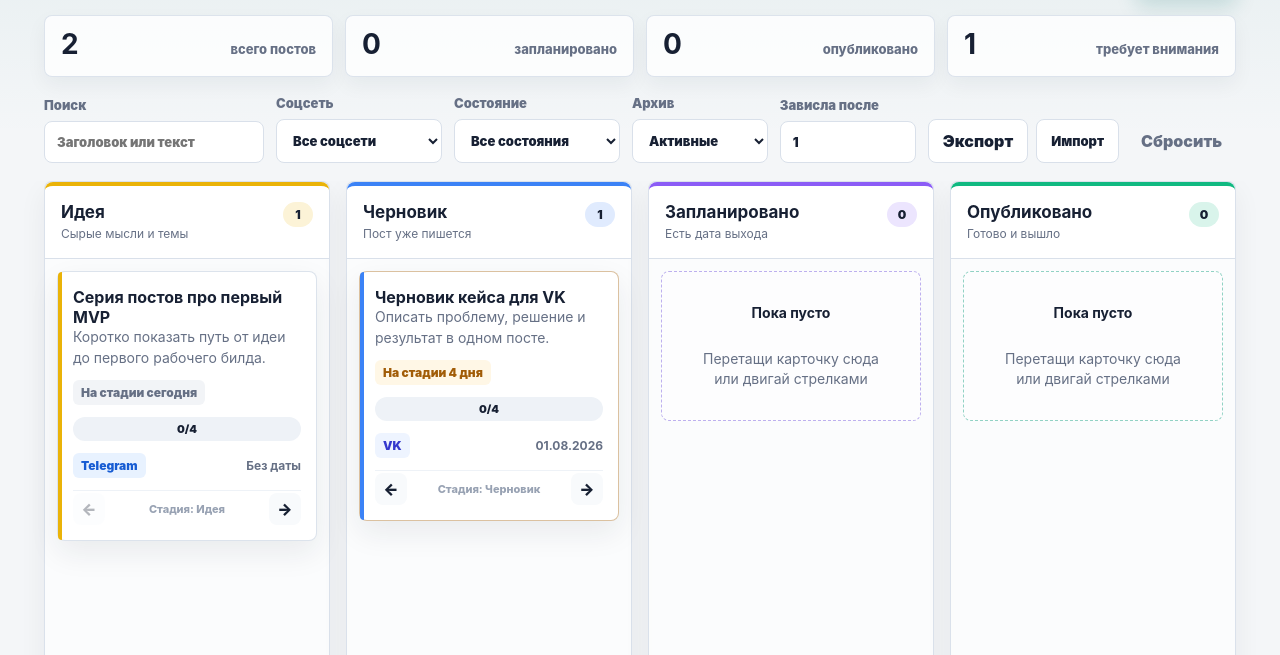
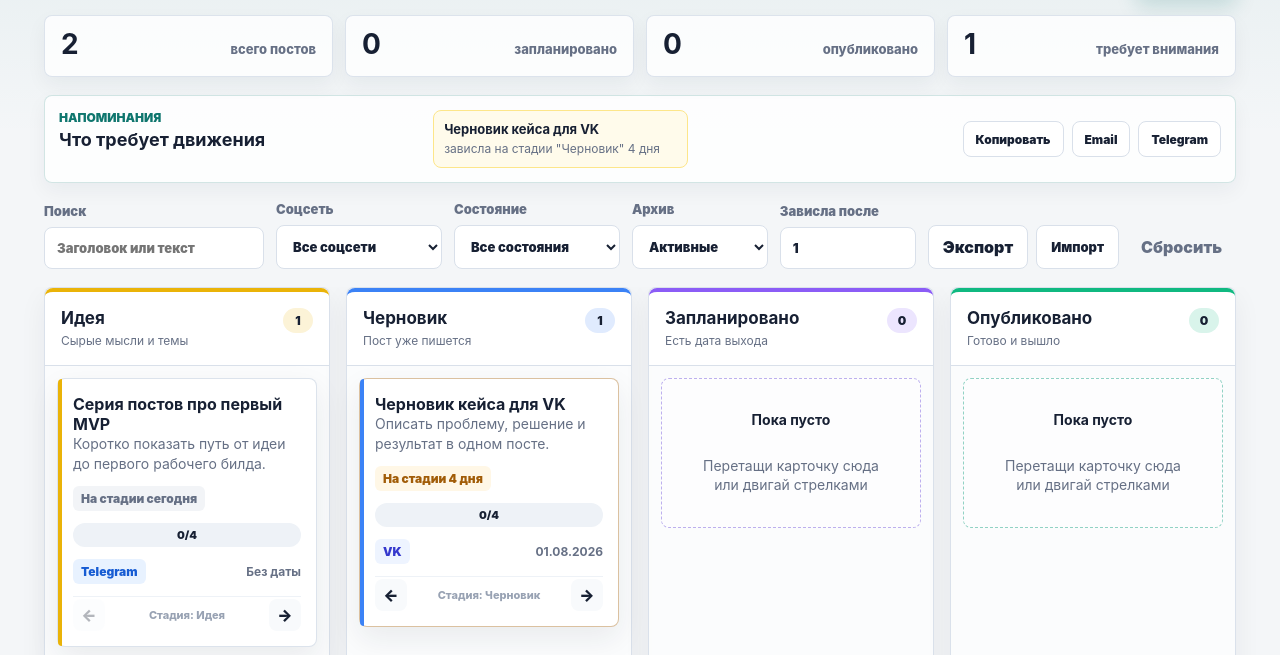
Before and after one commit to inrormzsa-ops/content-board-mvp, a website: page index.html in a window 1280 px wide. Shown: the part 145-800 px from the top of the page. Drawn offline with Linux system fonts and the light colour scheme.

Commit message:
Add reminder center

```diff
--- a/app.js
+++ b/app.js
@@ -65,6 +65,10 @@ let filters = {
 
 const board = document.querySelector("#board");
 const summaryStrip = document.querySelector("#summaryStrip");
+const reminderList = document.querySelector("#reminderList");
+const copyRemindersButton = document.querySelector("#copyRemindersButton");
+const emailRemindersLink = document.querySelector("#emailRemindersLink");
+const telegramRemindersLink = document.querySelector("#telegramRemindersLink");
 const searchInput = document.querySelector("#searchInput");
 const networkFilter = document.querySelector("#networkFilter");
 const dateFilter = document.querySelector("#dateFilter");
@@ -99,6 +103,10 @@ staleThresholdInput.value = String(staleThresholdDays);
 
 addPostButton.addEventListener("click", () => openPostDialog());
 closeDialogButton.addEventListener("click", closePostDialog);
+
+copyRemindersButton.addEventListener("click", async () => {
+  await copyText(buildReminderDigest(getReminderItems()));
+});
 
 searchInput.addEventListener("input", () => {
   filters.search = searchInput.value.trim().toLowerCase();
@@ -281,10 +289,12 @@ function loadStaleThreshold() {
 
 function renderBoard() {
   const visiblePosts = getVisiblePosts();
+  const reminderItems = getReminderItems();
 
   board.innerHTML = "";
   renderFilters();
   renderSummary(visiblePosts);
+  renderReminders(reminderItems);
 
   stages.forEach((stage) => {
     const stagePosts = visiblePosts
@@ -461,6 +471,35 @@ function renderSummary(visiblePosts) {
       <span>требует внимания</span>
     </article>
   `;
+}
+
+function renderReminders(reminderItems) {
+  const digest = buildReminderDigest(reminderItems);
+
+  reminderList.innerHTML = reminderItems.length
+    ? reminderItems
+        .slice(0, 4)
+        .map(
+          (item) => `
+            <article class="reminder-item">
+              <strong>${escapeHtml(item.title)}</strong>
+              <span>${escapeHtml(item.reason)}</span>
+            </article>
+          `
+        )
+        .join("")
+    : `
+      <article class="reminder-item is-clear">
+        <strong>Все спокойно</strong>
+        <span>Нет просроченных, зависших или недооформленных карточек.</span>
+      </article>
+    `;
+
+  const encodedSubject = encodeURIComponent("Напоминание по контент-доске");
+  const encodedDigest = encodeURIComponent(digest);
+  emailRemindersLink.href = `mailto:?subject=${encodedSubject}&body=${encodedDigest}`;
+  telegramRemindersLink.href = `https://t.me/share/url?text=${encodedDigest}`;
+  copyRemindersButton.disabled = reminderItems.length === 0;
 }
 
 function renderFilters() {
@@ -688,6 +727,58 @@ function getChecklistStatus(post) {
   };
 }
 
+function getReminderItems() {
+  return posts
+    .filter((post) => !post.archived && post.stage !== "published")
+    .map((post) => {
+      const dateStatus = getDateStatus(post);
+      const stageStatus = getStageStatus(post);
+      const stageTitle = stages.find((stage) => stage.id === post.stage)?.title || post.stage;
+      const reasons = [];
+
+      if (stageStatus.isStale) {
+        reasons.push(`зависла на стадии "${stageTitle}" ${formatDays(stageStatus.ageDays)}`);
+      }
+
+      if (dateStatus.isOverdue) {
+        reasons.push(`просрочена дата ${formatDate(post.date)}`);
+      }
+
+      if (post.stage === "scheduled" && !post.date) {
+        reasons.push("в планировании не выбрана дата");
+      }
+
+      return {
+        id: post.id,
+        title: post.title,
+        stage: stageTitle,
+        reason: reasons.join(", "),
+        priority: Number(stageStatus.isStale) + Number(dateStatus.isOverdue) + Number(post.stage === "scheduled" && !post.date),
+        ageDays: stageStatus.ageDays
+      };
+    })
+    .filter((item) => item.reason)
+    .sort((a, b) => b.priority - a.priority || b.ageDays - a.ageDays || a.title.localeCompare(b.title, "ru"));
+}
+
+function buildReminderDigest(reminderItems) {
+  if (reminderItems.length === 0) {
+    return "На контент-доске сейчас нет карточек, которые требуют напоминания.";
+  }
+
+  const lines = reminderItems.map(
+    (item, index) => `${index + 1}. ${item.title} — ${item.reason}.`
+  );
+
+  return [
+    "Нужно продвинуть контент по доске:",
+    "",
+    ...lines,
+    "",
+    `Порог зависания: ${formatDays(staleThresholdDays)}.`
+  ].join("\n");
+}
+
 function buildLocalDraft() {
   const title = titleInput.value.trim() || "Тема поста";
   const network = networkInput.value;
--- a/index.html
+++ b/index.html
@@ -28,6 +28,23 @@
     </header>
 
     <section class="summary-strip" id="summaryStrip" aria-label="Сводка по доске"></section>
+
+    <section class="reminder-panel" aria-label="Напоминания">
+      <div class="reminder-copy">
+        <p class="eyebrow">Напоминания</p>
+        <h2>Что требует движения</h2>
+      </div>
+      <div class="reminder-list" id="reminderList"></div>
+      <div class="reminder-actions">
+        <button class="secondary-action compact-action" id="copyRemindersButton" type="button">
+          Копировать
+        </button>
+        <a class="secondary-action compact-action" id="emailRemindersLink" href="#">Email</a>
+        <a class="secondary-action compact-action" id="telegramRemindersLink" href="#" target="_blank" rel="noreferrer">
+          Telegram
+        </a>
+      </div>
+    </section>
 
     <section class="toolbar" aria-label="Поиск, фильтры и перенос данных">
       <label class="search-field">
--- a/styles.css
+++ b/styles.css
@@ -174,6 +174,79 @@ h1 {
   font-weight: 800;
   text-align: right;
   overflow-wrap: anywhere;
+}
+
+.reminder-panel {
+  display: grid;
+  grid-template-columns: minmax(180px, 0.7fr) minmax(260px, 1fr) auto;
+  gap: 12px;
+  align-items: stretch;
+  margin: 0 clamp(16px, 4vw, 44px) 18px;
+  padding: 14px;
+  border: 1px solid rgba(15, 118, 110, 0.18);
+  border-radius: 8px;
+  background: rgba(255, 255, 255, 0.82);
+  box-shadow: 0 8px 20px rgba(23, 32, 51, 0.05);
+}
+
+.reminder-copy h2 {
+  margin: 0;
+  font-size: 18px;
+  line-height: 1.2;
+}
+
+.reminder-copy .eyebrow {
+  margin-bottom: 4px;
+}
+
+.reminder-list {
+  display: grid;
+  grid-template-columns: repeat(2, minmax(0, 1fr));
+  gap: 8px;
+}
+
+.reminder-item {
+  display: grid;
+  gap: 4px;
+  min-height: 56px;
+  padding: 10px;
+  border: 1px solid #fde68a;
+  border-radius: 8px;
+  background: #fffbeb;
+}
+
+.reminder-item.is-clear {
+  border-color: #bbf7d0;
+  background: #f0fdf4;
+}
+
+.reminder-item strong {
+  font-size: 13px;
+  line-height: 1.25;
+  overflow-wrap: anywhere;
+}
+
+.reminder-item span {
+  color: var(--muted);
+  font-size: 12px;
+  line-height: 1.35;
+}
+
+.reminder-actions {
+  display: flex;
+  align-items: center;
+  justify-content: flex-end;
+  flex-wrap: wrap;
+  gap: 8px;
+}
+
+.reminder-actions a {
+  text-decoration: none;
+}
+
+.reminder-actions button:disabled {
+  cursor: not-allowed;
+  opacity: 0.46;
 }
 
 .toolbar {
@@ -809,6 +882,14 @@ textarea {
     grid-template-columns: 1fr 1fr;
   }
 
+  .reminder-panel {
+    grid-template-columns: 1fr;
+  }
+
+  .reminder-actions {
+    justify-content: flex-start;
+  }
+
   .toolbar-actions {
     justify-content: flex-start;
   }
@@ -840,6 +921,15 @@ textarea {
 
   .toolbar {
     grid-template-columns: 1fr;
+  }
+
+  .reminder-list {
+    grid-template-columns: 1fr;
+  }
+
+  .reminder-actions {
+    align-items: stretch;
+    flex-direction: column;
   }
 
   .toolbar-actions {
```
Also changed, not shown: README.md.
